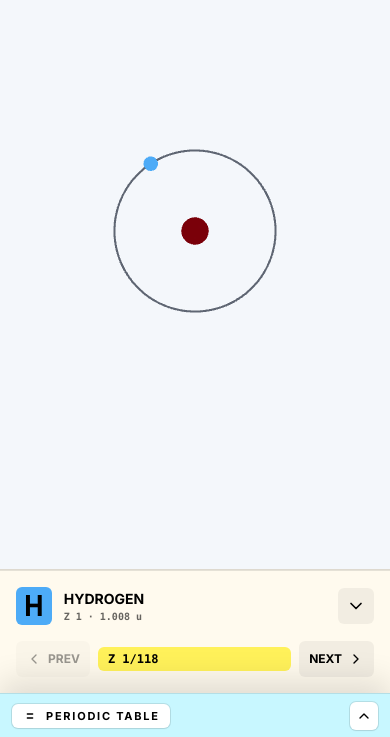
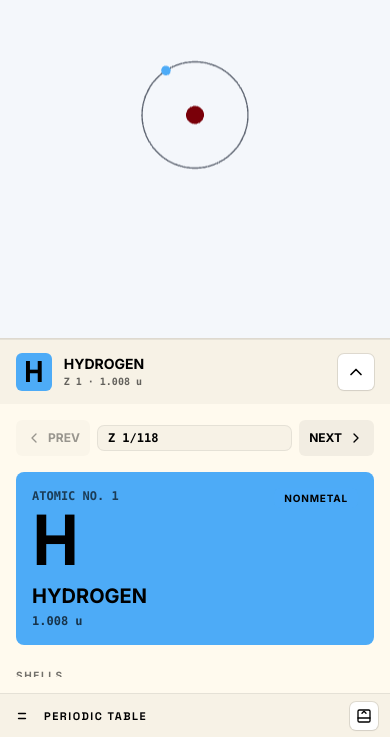
Before and after one commit to mizanxali/elements, a React (Vite) app: page / in a window 390 px wide. Shown: the part 107-844 px from the top of the page. Built offline with nearby package versions, Linux system fonts and the light colour scheme.

Commit message:
ui improvements

```diff
--- a/src/components/info/ElementInfoPanel.tsx
+++ b/src/components/info/ElementInfoPanel.tsx
@@ -1,4 +1,3 @@
-import { useState } from "react";
 import clsx from "clsx";
 import { useSelectedElement } from "../../hooks/useSelectedElement";
 import { colorFor } from "../../data/categoryColors";
@@ -22,15 +21,16 @@ export function ElementInfoPanel({
 }: ElementInfoPanelProps) {
   const element = useSelectedElement();
   const accent = colorFor(element.category);
-  const [expanded, setExpanded] = useState(false);
 
   return (
     <aside
       style={{ ["--accent" as never]: accent }}
       className={clsx(
-        "relative flex min-h-0 flex-col overflow-hidden border-t border-black/10 bg-[#fffaf0]/95",
-        "md:shrink-0 md:border-l md:border-t-0 md:transition-[width] md:duration-300 md:ease-out",
-        isOpen ? "md:w-[360px]" : "md:w-12",
+        "flex min-h-0 shrink-0 flex-col overflow-hidden border-t border-black/10 bg-[#fffaf0]/95 transition-[height,max-height,width] duration-300 ease-out",
+        "md:h-auto md:max-h-none md:flex-row md:border-l md:border-t-0",
+        isOpen
+          ? "h-[42vh] max-h-[420px] md:w-[360px]"
+          : "h-16 max-h-16 md:w-12",
       )}
     >
       <button
@@ -41,8 +41,8 @@ export function ElementInfoPanel({
         aria-label={isOpen ? "Collapse element info" : "Expand element info"}
         title={isOpen ? "Collapse element info" : "Expand element info"}
         className={clsx(
-          "absolute inset-y-0 left-0 z-10 hidden w-12 flex-col items-center gap-3 border-r border-black/10 bg-[#c8f7ff] px-2 py-3 text-black shadow-[-8px_0_24px_rgba(0,0,0,0.08)] md:flex",
-          "transition hover:bg-[#fff15a] focus:outline-none focus-visible:ring-2 focus-visible:ring-inset focus-visible:ring-black/35",
+          "hidden w-12 shrink-0 flex-col items-center gap-3 border-r border-black/10 bg-[#f7f2e6] px-2 py-3 text-black md:flex",
+          "transition hover:bg-[#fff9df] focus:outline-none focus-visible:ring-2 focus-visible:ring-inset focus-visible:ring-black/35",
         )}
       >
         <GripVertical className="h-5 w-5 shrink-0" />
@@ -61,15 +61,18 @@ export function ElementInfoPanel({
         </span>
       </button>
 
-      <div
-        id="element-info-panel-content"
+      <button
+        type="button"
+        onClick={() => onOpenChange(!isOpen)}
+        aria-expanded={isOpen}
+        aria-controls="element-info-panel-content"
+        aria-label={isOpen ? "Collapse element info" : "Expand element info"}
+        title={isOpen ? "Collapse element info" : "Expand element info"}
         className={clsx(
-          "flex min-h-0 flex-1 flex-col gap-4 p-4 md:gap-5 md:p-5 md:pl-16",
-          "transition-opacity duration-200",
-          !isOpen && "md:pointer-events-none md:opacity-0",
+          "flex h-16 shrink-0 items-center justify-between gap-3 bg-[#f7f2e6] px-4 text-left text-black md:hidden",
+          "transition hover:bg-[#fff9df] focus:outline-none focus-visible:ring-2 focus-visible:ring-inset focus-visible:ring-black/35",
         )}
       >
-        <div className="flex items-center justify-between gap-3 md:hidden">
         <div className="flex min-w-0 items-center gap-3">
           <div
             className="rounded-md px-2 py-1 font-display text-3xl font-black leading-none text-black"
@@ -86,33 +89,30 @@ export function ElementInfoPanel({
             </div>
           </div>
         </div>
-          <button
-            type="button"
-            onClick={() => setExpanded((v) => !v)}
-            aria-expanded={expanded}
-            aria-label={expanded ? "Collapse details" : "Expand details"}
-            title={expanded ? "Collapse details" : "Expand details"}
-            className="flex h-9 w-9 shrink-0 items-center justify-center rounded-md bg-black/5 text-black transition hover:bg-[#fff15a] focus:outline-none focus-visible:ring-2 focus-visible:ring-[var(--accent)]/50"
-          >
+        <span className="flex h-9 w-9 shrink-0 items-center justify-center rounded-md bg-white shadow-sm ring-1 ring-black/10">
           <ChevronDown
             className={clsx(
               "h-5 w-5 transition-transform",
-                expanded ? "rotate-180" : "",
+              isOpen ? "rotate-180" : "",
             )}
           />
+        </span>
       </button>
-        </div>
 
+      <div
+        id="element-info-panel-content"
+        aria-hidden={!isOpen}
+        className={clsx(
+          "flex min-h-0 flex-1 flex-col gap-4 p-4 md:gap-5 md:p-5",
+          "transition-opacity duration-200",
+          !isOpen && "pointer-events-none opacity-0",
+        )}
+      >
         <div className="md:hidden">
           <PrevNextControls compact />
         </div>
 
-        <div
-          className={clsx(
-            "min-h-0 flex-1 overflow-y-auto md:block",
-            expanded ? "block" : "hidden",
-          )}
-        >
+        <div className="min-h-0 flex-1 overflow-y-auto">
           <ElementCard element={element} />
         </div>
 
--- a/src/components/info/PrevNextControls.tsx
+++ b/src/components/info/PrevNextControls.tsx
@@ -22,7 +22,7 @@ export function PrevNextControls({ compact = false }: { compact?: boolean }) {
         icon={<ChevronLeft className="h-4 w-4" />}
         compact={compact}
       />
-      <span className="rounded-md bg-[#fff15a] px-2.5 py-1 font-mono text-xs font-black text-black">
+      <span className="rounded-md bg-[#f7f2e6] px-2.5 py-1 font-mono text-xs font-black text-black ring-1 ring-black/10">
         Z {selected}/118
       </span>
       <Button
--- a/src/components/layout/AppShell.tsx
+++ b/src/components/layout/AppShell.tsx
@@ -10,7 +10,7 @@ export function AppShell() {
 
   return (
     <div className="flex h-screen h-[100dvh] w-screen flex-col overflow-hidden bg-[#fff9df] text-black">
-      <div className="flex min-h-0 flex-1 flex-col pb-11 md:flex-row">
+      <div className="flex min-h-0 flex-1 flex-col md:flex-row">
         <section className="relative min-h-[45vh] flex-1 overflow-hidden border-b border-black/10 bg-[#f7f2e6] md:min-h-0 md:border-b-0 md:border-r">
           <AtomScene />
         </section>
--- a/src/components/periodic/PeriodicDrawer.tsx
+++ b/src/components/periodic/PeriodicDrawer.tsx
@@ -1,7 +1,11 @@
 import { useState } from "react";
 import clsx from "clsx";
 import { PeriodicTable } from "./PeriodicTable";
-import { ChevronDown, ChevronUp, GripHorizontal } from "../ui/Icons";
+import {
+  GripHorizontal,
+  PanelBottomClose,
+  PanelBottomOpen,
+} from "../ui/Icons";
 
 export function PeriodicDrawer() {
   const [isOpen, setIsOpen] = useState(false);
@@ -9,10 +13,12 @@ export function PeriodicDrawer() {
   return (
     <section
       id="periodic-table-drawer"
-      style={{
-        transform: isOpen ? "translateY(0)" : "translateY(calc(100% - 44px))",
-      }}
-      className="fixed inset-x-0 bottom-0 z-30 flex h-[320px] max-h-[52vh] flex-col border-t border-black/10 bg-[#c8f7ff] shadow-[0_-12px_30px_rgba(0,0,0,0.12)] transition-transform duration-300 ease-out md:h-[292px] md:max-h-[292px]"
+      className={clsx(
+        "flex shrink-0 flex-col overflow-hidden border-t border-black/10 bg-[#fffaf0]/95 transition-[height,max-height] duration-300 ease-out",
+        isOpen
+          ? "h-[320px] max-h-[52vh] md:h-[292px] md:max-h-[292px]"
+          : "h-11 max-h-11",
+      )}
     >
       <button
         type="button"
@@ -22,34 +28,30 @@ export function PeriodicDrawer() {
         aria-label={isOpen ? "Collapse periodic table" : "Expand periodic table"}
         title={isOpen ? "Collapse periodic table" : "Expand periodic table"}
         className={clsx(
-          "flex h-11 shrink-0 items-center justify-between gap-3 px-3 text-left md:px-4",
-          "transition hover:bg-[#fff15a] focus:outline-none focus-visible:ring-2 focus-visible:ring-inset focus-visible:ring-black/35",
+          "flex h-11 shrink-0 items-center gap-3 bg-[#f7f2e6] px-3 text-left text-black md:px-4",
+          "transition hover:bg-[#fff9df] focus:outline-none focus-visible:ring-2 focus-visible:ring-inset focus-visible:ring-black/35",
         )}
       >
-        <span className="flex min-w-0 items-center gap-2 rounded-md bg-white px-2.5 py-1 text-[11px] font-black uppercase tracking-[0.16em] text-black shadow-sm ring-1 ring-black/10">
-          <GripHorizontal className="h-4 w-4 shrink-0" />
-          <span className="truncate">Periodic table</span>
+        <GripHorizontal className="h-5 w-5 shrink-0" />
+        <span className="min-w-0 truncate font-display text-[11px] font-black uppercase tracking-[0.14em]">
+          {isOpen ? "Hide table" : "Periodic table"}
         </span>
-        <span className="flex items-center gap-2">
-          <span className="hidden rounded-md bg-[#fff15a] px-2.5 py-1 text-[10px] font-black uppercase text-black shadow-sm ring-1 ring-black/10 sm:inline">
-            click cells / arrows cycle
-          </span>
-          <span className="hidden rounded-md bg-white px-2.5 py-1 text-[10px] font-black uppercase text-black shadow-sm ring-1 ring-black/10 sm:inline">
-            {isOpen ? "Collapse" : "Expand"}
-          </span>
-          <span className="flex h-7 w-7 items-center justify-center rounded-md bg-white text-black shadow-sm ring-1 ring-black/10">
-            {isOpen ? (
-              <ChevronDown className="h-4 w-4" />
-            ) : (
-              <ChevronUp className="h-4 w-4" />
-            )}
-          </span>
+        <span className="ml-auto flex h-7 w-7 items-center justify-center rounded-md bg-white text-black shadow-sm ring-1 ring-black/10">
+          {isOpen ? (
+            <PanelBottomClose className="h-4 w-4" />
+          ) : (
+            <PanelBottomOpen className="h-4 w-4" />
+          )}
         </span>
       </button>
 
       <div
         id="periodic-table-drawer-content"
-        className="min-h-0 flex-1 overflow-auto px-3 pb-3 md:px-4"
+        aria-hidden={!isOpen}
+        className={clsx(
+          "min-h-0 flex-1 overflow-auto px-3 pb-3 transition-opacity duration-200 md:px-4",
+          !isOpen && "pointer-events-none opacity-0",
+        )}
       >
         <PeriodicTable />
       </div>
--- a/src/components/ui/Icons.tsx
+++ b/src/components/ui/Icons.tsx
@@ -88,3 +88,23 @@ export function PanelRightClose(props: IconProps) {
     </IconBase>
   );
 }
+
+export function PanelBottomOpen(props: IconProps) {
+  return (
+    <IconBase {...props}>
+      <rect width="18" height="18" x="3" y="3" rx="2" />
+      <path d="M3 15h18" />
+      <path d="m9 8 3-3 3 3" />
+    </IconBase>
+  );
+}
+
+export function PanelBottomClose(props: IconProps) {
+  return (
+    <IconBase {...props}>
+      <rect width="18" height="18" x="3" y="3" rx="2" />
+      <path d="M3 15h18" />
+      <path d="m9 11 3 3 3-3" />
+    </IconBase>
+  );
+}
```
Lines whose indentation alone changed are shown as unchanged.
